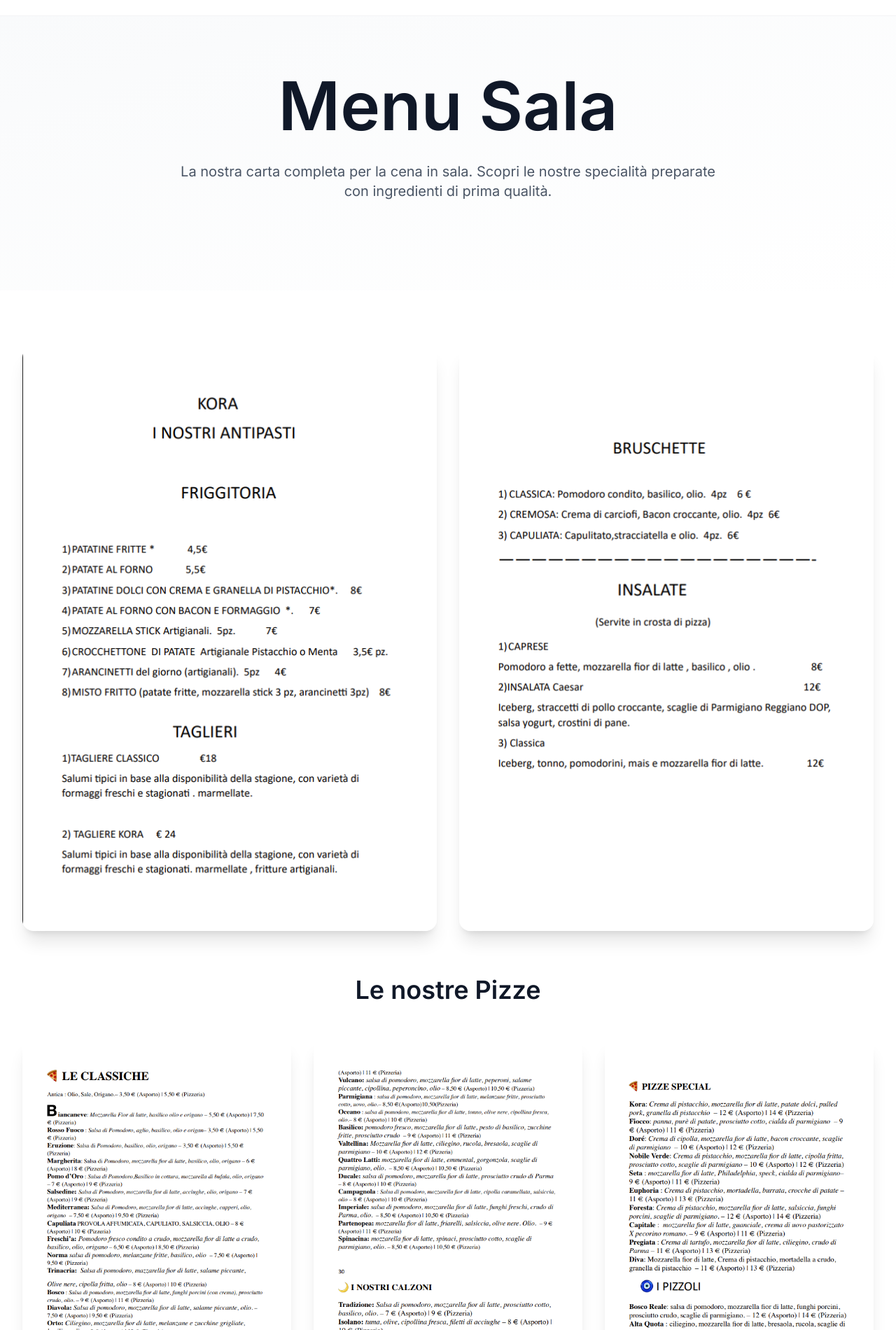
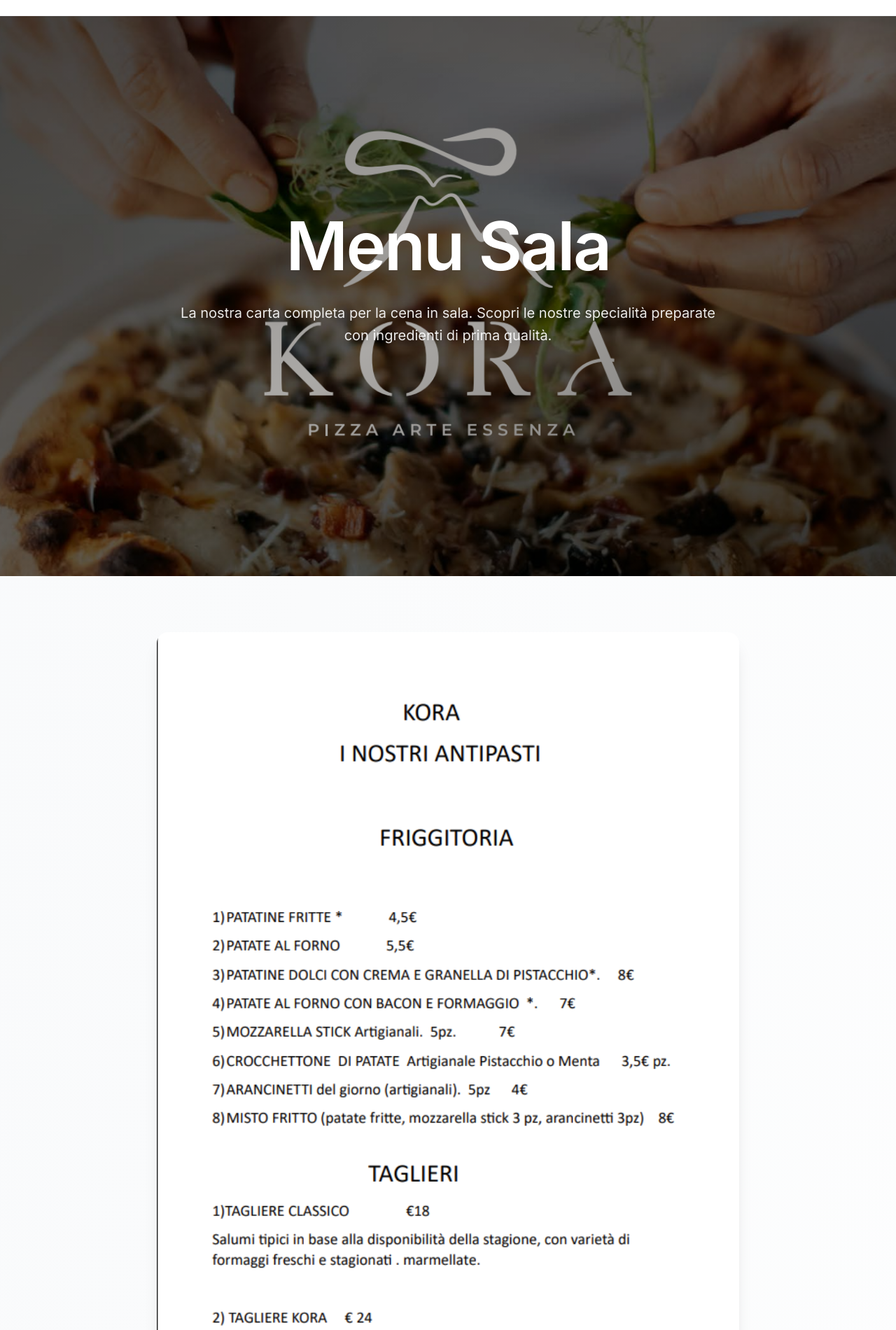
Before and after one commit to giovanninicotra032-source/kora-menu, a Next.js app: page /menu-sala in a window 1280 px wide. Shown: the part 80-1980 px from the top of the page at 70% size. Built offline with nearby package versions, Linux system fonts and the light colour scheme.

Commit message:
Fix: risolti errori di sintassi JSX e migliorato layout menu con immagini in fila verticale e background hero

```diff
--- a/src/pages/menu-asporto.tsx
+++ b/src/pages/menu-asporto.tsx
@@ -34,22 +34,36 @@ export default function MenuAsporto() {
       </header>
 
       {/* Hero Section */}
-      <section className="py-20 bg-gradient-to-br from-gray-50 to-white">
-        <div className="max-w-7xl mx-auto px-4 sm:px-6 lg:px-8 text-center">
-          <h1 className="text-6xl md:text-8xl font-bold text-gray-900 mb-8">
+      <section className="py-20 relative overflow-hidden min-h-screen flex items-center">
+        {/* Background Image */}
+        <div className="absolute inset-0">
+          <Image
+            src="/images/scatola.png"
+            alt="Menu Asporto Background"
+            fill
+            className="object-cover scale-105 hover:scale-100 transition-transform duration-[10s] ease-out"
+            priority
+          />
+          {/* Gradient overlay for better text readability */}
+          <div className="absolute inset-0 bg-gradient-to-br from-black/50 via-black/30 to-black/60"></div>
+        </div>
+
+        <div className="max-w-7xl mx-auto px-4 sm:px-6 lg:px-8 text-center relative z-10">
+          <h1 className="text-6xl md:text-8xl font-bold text-white mb-8 tracking-tight drop-shadow-2xl">
             Menu D'asporto
           </h1>
-          <p className="text-xl text-gray-600 mb-12 max-w-3xl mx-auto">
+          <p className="text-xl text-white/90 mb-12 max-w-3xl mx-auto leading-relaxed drop-shadow-lg">
             Porta a casa la nostra arte culinaria. Le stesse specialità che gusti in sala, pronte per il tuo asporto.
           </p>
         </div>
       </section>
 
       {/* Menu Images */}
-      <section className="py-20">
-        <div className="max-w-7xl mx-auto px-4 sm:px-6 lg:px-8">
-          <div className="grid grid-cols-1 md:grid-cols-2 gap-8 mb-16">
-            <div className="rounded-2xl overflow-hidden shadow-xl">
+      <section className="py-20 bg-gradient-to-br from-gray-50 to-white">
+        <div className="max-w-4xl mx-auto px-4 sm:px-6 lg:px-8">
+          <div className="space-y-8">
+            {/* Menu Pages */}
+            <div className="rounded-2xl overflow-hidden shadow-xl hover:shadow-2xl transition-all duration-500">
               <Image
                 src="/images/Menu1.png"
                 alt="Menu Asporto - Pagina 1"
@@ -58,7 +72,8 @@ export default function MenuAsporto() {
                 className="w-full h-auto"
               />
             </div>
-            <div className="rounded-2xl overflow-hidden shadow-xl">
+
+            <div className="rounded-2xl overflow-hidden shadow-xl hover:shadow-2xl transition-all duration-500">
               <Image
                 src="/images/Menu2.png"
                 alt="Menu Asporto - Pagina 2"
@@ -67,13 +82,13 @@ export default function MenuAsporto() {
                 className="w-full h-auto"
               />
             </div>
+
+            {/* Pizza Menu */}
+            <div className="text-center mb-8">
+              <h2 className="text-4xl font-bold text-gray-900 mb-4">Le nostre Pizze</h2>
             </div>
 
-          {/* Pizza Menu */}
-          <div className="mb-16">
-            <h2 className="text-4xl font-bold text-gray-900 text-center mb-12">Le nostre Pizze</h2>
-            <div className="grid grid-cols-1 md:grid-cols-3 gap-8">
-              <div className="rounded-2xl overflow-hidden shadow-xl">
+            <div className="rounded-2xl overflow-hidden shadow-xl hover:shadow-2xl transition-all duration-500">
               <Image
                 src="/images/MenuPizza1.png"
                 alt="Menu Pizza - Parte 1"
@@ -82,7 +97,8 @@ export default function MenuAsporto() {
                 className="w-full h-auto"
               />
             </div>
-              <div className="rounded-2xl overflow-hidden shadow-xl">
+
+            <div className="rounded-2xl overflow-hidden shadow-xl hover:shadow-2xl transition-all duration-500">
               <Image
                 src="/images/MenuPizza2.png"
                 alt="Menu Pizza - Parte 2"
@@ -91,7 +107,8 @@ export default function MenuAsporto() {
                 className="w-full h-auto"
               />
             </div>
-              <div className="rounded-2xl overflow-hidden shadow-xl">
+
+            <div className="rounded-2xl overflow-hidden shadow-xl hover:shadow-2xl transition-all duration-500">
               <Image
                 src="/images/MenuPizza3.png"
                 alt="Menu Pizza - Parte 3"
@@ -100,13 +117,13 @@ export default function MenuAsporto() {
                 className="w-full h-auto"
               />
             </div>
-            </div>
+
+            {/* Dolci */}
+            <div className="text-center mb-8">
+              <h2 className="text-4xl font-bold text-gray-900 mb-4">Pizze Dolci</h2>
             </div>
 
-          {/* Dolci */}
-          <div className="max-w-4xl mx-auto">
-            <h2 className="text-4xl font-bold text-gray-900 text-center mb-12">Pizze Dolci</h2>
-            <div className="rounded-2xl overflow-hidden shadow-xl">
+            <div className="rounded-2xl overflow-hidden shadow-xl hover:shadow-2xl transition-all duration-500">
               <Image
                 src="/images/Pizzedolci.png"
                 alt="Pizze Dolci"
--- a/src/pages/menu-sala.tsx
+++ b/src/pages/menu-sala.tsx
@@ -34,22 +34,36 @@ export default function MenuSala() {
       </header>
 
       {/* Hero Section */}
-      <section className="py-20 bg-gradient-to-br from-gray-50 to-white">
-        <div className="max-w-7xl mx-auto px-4 sm:px-6 lg:px-8 text-center">
-          <h1 className="text-6xl md:text-8xl font-bold text-gray-900 mb-8">
+      <section className="py-20 relative overflow-hidden min-h-screen flex items-center">
+        {/* Background Image */}
+        <div className="absolute inset-0">
+          <Image
+            src="/images/1.png"
+            alt="Menu Sala Background"
+            fill
+            className="object-cover scale-105 hover:scale-100 transition-transform duration-[10s] ease-out"
+            priority
+          />
+          {/* Gradient overlay for better text readability */}
+          <div className="absolute inset-0 bg-gradient-to-br from-black/50 via-black/30 to-black/60"></div>
+        </div>
+
+        <div className="max-w-7xl mx-auto px-4 sm:px-6 lg:px-8 text-center relative z-10">
+          <h1 className="text-6xl md:text-8xl font-bold text-white mb-8 tracking-tight drop-shadow-2xl">
             Menu Sala
           </h1>
-          <p className="text-xl text-gray-600 mb-12 max-w-3xl mx-auto">
+          <p className="text-xl text-white/90 mb-12 max-w-3xl mx-auto leading-relaxed drop-shadow-lg">
             La nostra carta completa per la cena in sala. Scopri le nostre specialità preparate con ingredienti di prima qualità.
           </p>
         </div>
       </section>
 
       {/* Menu Images */}
-      <section className="py-20">
-        <div className="max-w-7xl mx-auto px-4 sm:px-6 lg:px-8">
-          <div className="grid grid-cols-1 md:grid-cols-2 gap-8 mb-16">
-            <div className="rounded-2xl overflow-hidden shadow-xl">
+      <section className="py-20 bg-gradient-to-br from-gray-50 to-white">
+        <div className="max-w-4xl mx-auto px-4 sm:px-6 lg:px-8">
+          <div className="space-y-8">
+            {/* Menu Pages */}
+            <div className="rounded-2xl overflow-hidden shadow-xl hover:shadow-2xl transition-all duration-500">
               <Image
                 src="/images/Menu1.png"
                 alt="Menu Sala - Pagina 1"
@@ -58,7 +72,8 @@ export default function MenuSala() {
                 className="w-full h-auto"
               />
             </div>
-            <div className="rounded-2xl overflow-hidden shadow-xl">
+
+            <div className="rounded-2xl overflow-hidden shadow-xl hover:shadow-2xl transition-all duration-500">
               <Image
                 src="/images/Menu2.png"
                 alt="Menu Sala - Pagina 2"
@@ -67,13 +82,13 @@ export default function MenuSala() {
                 className="w-full h-auto"
               />
             </div>
+
+            {/* Pizza Menu */}
+            <div className="text-center mb-8">
+              <h2 className="text-4xl font-bold text-gray-900 mb-4">Le nostre Pizze</h2>
             </div>
 
-          {/* Pizza Menu */}
-          <div className="mb-16">
-            <h2 className="text-4xl font-bold text-gray-900 text-center mb-12">Le nostre Pizze</h2>
-            <div className="grid grid-cols-1 md:grid-cols-3 gap-8">
-              <div className="rounded-2xl overflow-hidden shadow-xl">
+            <div className="rounded-2xl overflow-hidden shadow-xl hover:shadow-2xl transition-all duration-500">
               <Image
                 src="/images/MenuPizza1.png"
                 alt="Menu Pizza - Parte 1"
@@ -82,7 +97,8 @@ export default function MenuSala() {
                 className="w-full h-auto"
               />
             </div>
-              <div className="rounded-2xl overflow-hidden shadow-xl">
+
+            <div className="rounded-2xl overflow-hidden shadow-xl hover:shadow-2xl transition-all duration-500">
               <Image
                 src="/images/MenuPizza2.png"
                 alt="Menu Pizza - Parte 2"
@@ -91,7 +107,8 @@ export default function MenuSala() {
                 className="w-full h-auto"
               />
             </div>
-              <div className="rounded-2xl overflow-hidden shadow-xl">
+
+            <div className="rounded-2xl overflow-hidden shadow-xl hover:shadow-2xl transition-all duration-500">
               <Image
                 src="/images/MenuPizza3.png"
                 alt="Menu Pizza - Parte 3"
@@ -100,13 +117,13 @@ export default function MenuSala() {
                 className="w-full h-auto"
               />
             </div>
-            </div>
+
+            {/* Dolci */}
+            <div className="text-center mb-8">
+              <h2 className="text-4xl font-bold text-gray-900 mb-4">Pizze Dolci</h2>
             </div>
 
-          {/* Dolci */}
-          <div className="max-w-4xl mx-auto">
-            <h2 className="text-4xl font-bold text-gray-900 text-center mb-12">Pizze Dolci</h2>
-            <div className="rounded-2xl overflow-hidden shadow-xl">
+            <div className="rounded-2xl overflow-hidden shadow-xl hover:shadow-2xl transition-all duration-500">
               <Image
                 src="/images/Pizzedolci.png"
                 alt="Pizze Dolci"
```
Also changed, not shown: src/pages/index.tsx (+1 -4 lines). Lines whose indentation alone changed are shown as unchanged.
